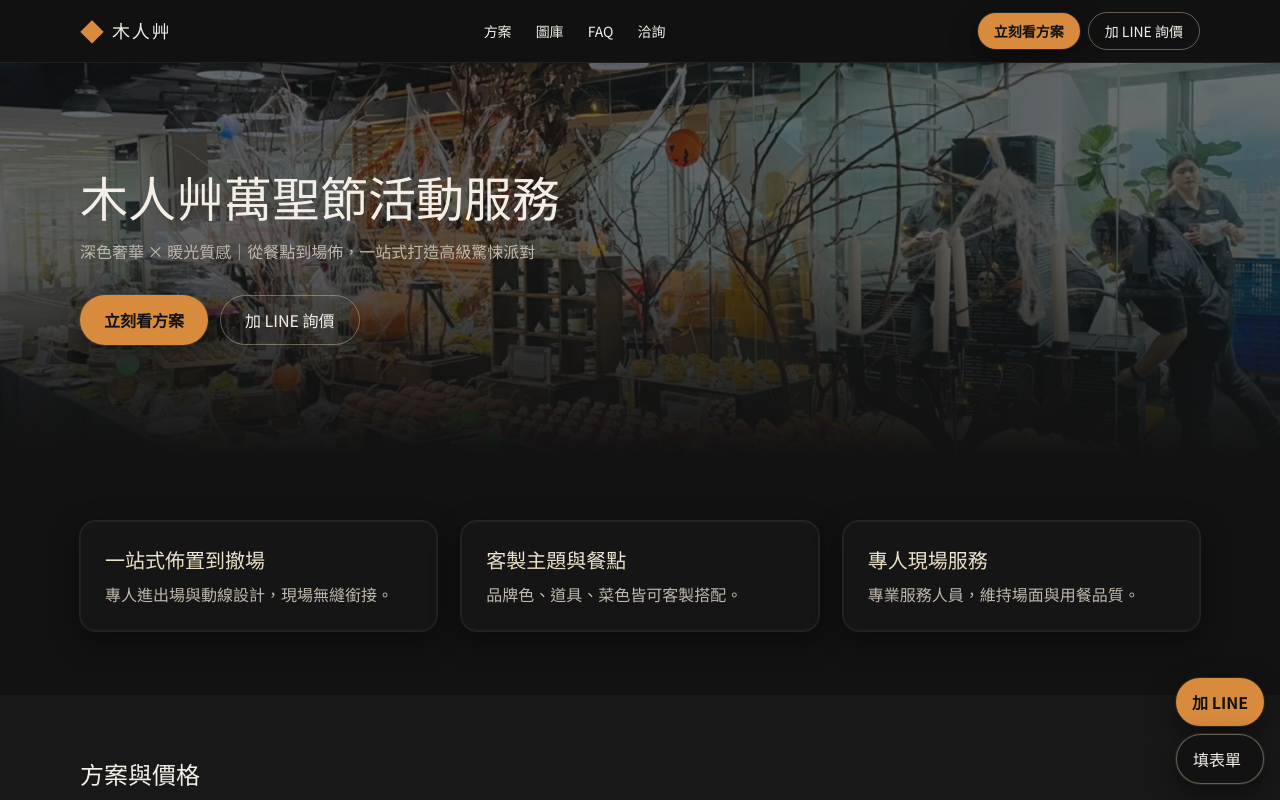
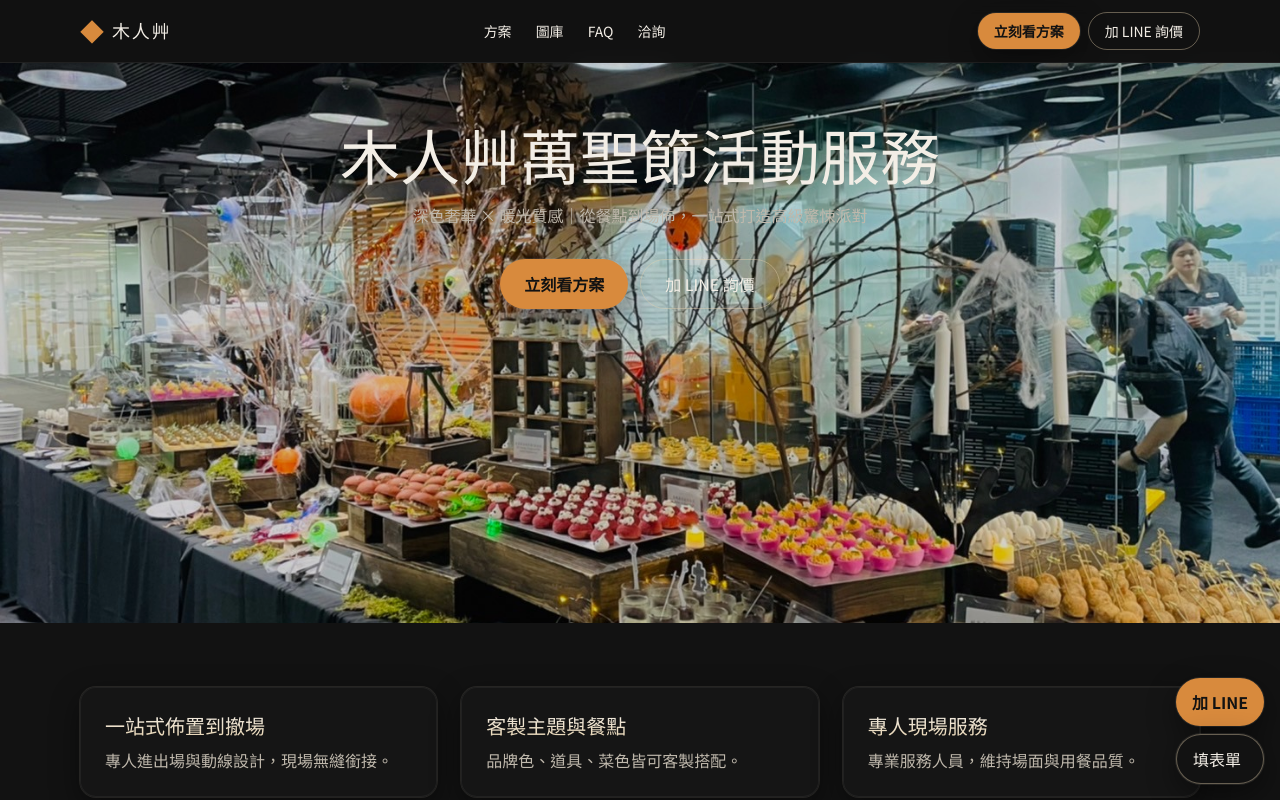
Before and after one commit to Muzentsao/muzentsao3.github.io, a plain HTML site: page index.html in a window 1280 px wide. Shown: the top 800 px of the page. Drawn offline with nearby package versions, Linux system fonts and the light colour scheme.

Commit message:
Update index.html

```diff
--- a/index.html
+++ b/index.html
@@ -96,24 +96,41 @@
     </header>
 
    <!-- Hero -->
-    <section class="relative overflow-hidden">
+<section class="relative overflow-hidden min-h-[70vh]">
+  <!-- 背景圖與遮罩維持不變 -->
   <div class="absolute inset-0 bg-coal">
     <img
       src="./LINE_ALBUM_2023.10.27%20沈宛蓁300人%20可迪恩萬聖節活動（南山敦南大樓）_231205_26.jpg"
       alt="木人艸萬聖節活動服務現場實拍（南山敦南大樓）"
-  class="w-full h-full object-cover opacity-50"
+      class="w-full h-full object-cover brightness-[.85] contrast-105"
     />
-        <div class="absolute inset-0 bg-gradient-to-b from-onyx/20 via-onyx/35 to-onyx"></div>
+    <div class="absolute inset-0 bg-gradient-to-b from-onyx/8 via-onyx/15 to-onyx/80"></div>
   </div>
-      <div class="relative max-w-6xl mx-auto px-4 py-20 md:py-28">
-        <h1 class="font-serif text-4xl md:text-5xl leading-tight animate-fade" aria-label="木人艸萬聖節活動服務">木人艸萬聖節活動服務</h1>
-        <p class="mt-4 max-w-2xl text-sand animate-fade" style="animation-delay:80ms">深色奢華 × 暖光質感｜從餐點到場佈，一站式打造高級驚悚派對</p>
-        <div class="mt-8 flex flex-wrap gap-3 animate-fade" style="animation-delay:120ms">
-          <a href="#plans" class="inline-flex items-center rounded-full bg-amberdeep text-onyx px-6 py-3 font-semibold shadow-glow hover:brightness-108 transition" data-cta="hero-plan">立刻看方案</a>
-          <a href="#contact" class="inline-flex items-center rounded-full border border-wheat/40 px-6 py-3 hover:brightness-108 transition" data-cta="hero-line">加 LINE 詢價</a>
+
+  <!-- 內容置中：關鍵在這裡 -->
+  <div class="relative z-10 max-w-6xl mx-auto px-4 h-full
+              flex flex-col items-center justify-center text-center py-16">
+    <h1 class="font-serif text-4xl md:text-6xl leading-tight animate-fade">
+      木人艸萬聖節活動服務
+    </h1>
+
+    <p class="mt-4 max-w-2xl text-sand animate-fade" style="animation-delay:80ms">
+      深色奢華 × 暖光質感｜從餐點到場佈，一站式打造高級驚悚派對
+    </p>
+
+    <div class="mt-8 flex flex-wrap gap-3 justify-center animate-fade" style="animation-delay:120ms">
+      <a href="#plans"
+         class="inline-flex items-center rounded-full bg-amberdeep text-onyx px-6 py-3 font-semibold shadow-glow hover:brightness-108 transition">
+        立刻看方案
+      </a>
+      <a href="#contact"
+         class="inline-flex items-center rounded-full border border-wheat/40 px-6 py-3 hover:brightness-108 transition">
+        加 LINE 詢價
+      </a>
     </div>
   </div>
 </section>
+
 
     <!-- Three selling points -->
     <section class="bg-onyx">
```
Lines whose indentation alone changed are shown as unchanged.
